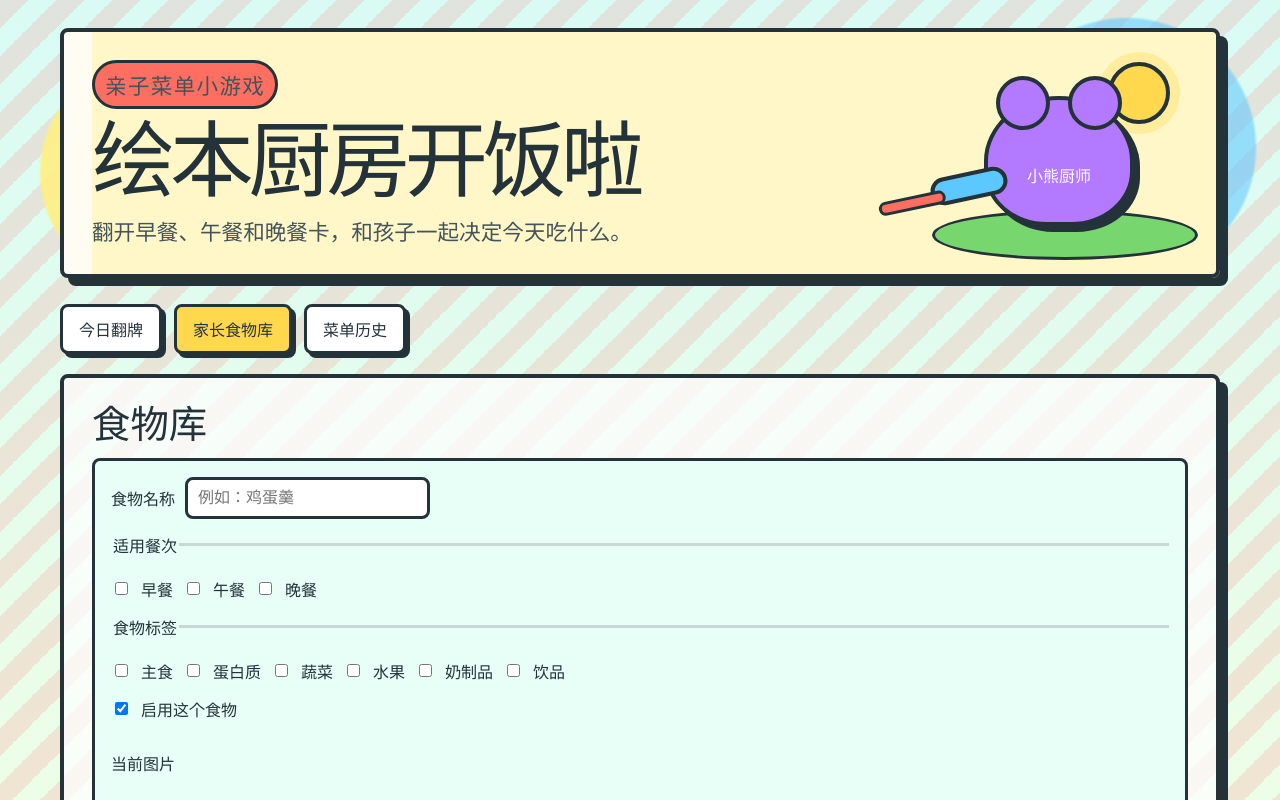
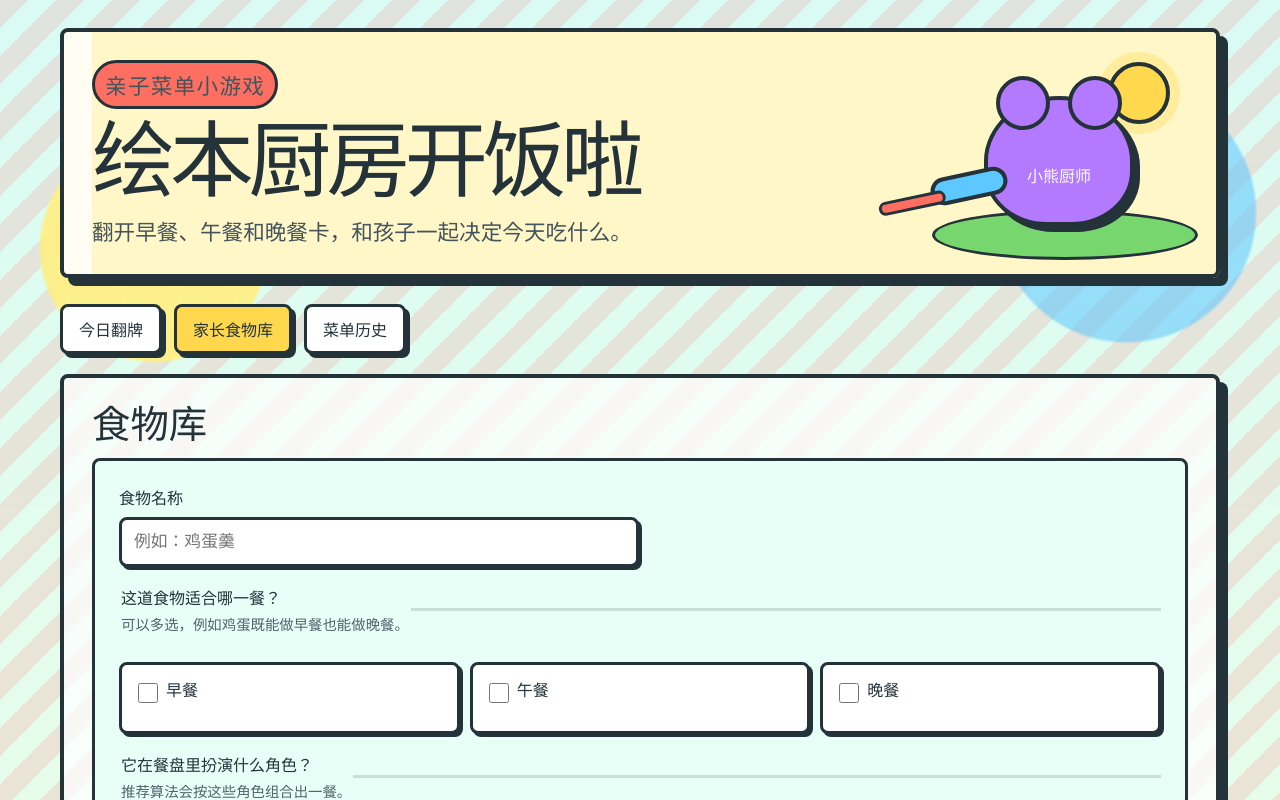
Before and after one commit to zhukaiquan/kids-meal-recommender, a React (Vite) app: page / in a window 1280 px wide. Both pictures are taken after a click on the button "家长食物库". Shown: the top 800 px of the page. Built offline with nearby package versions, Linux system fonts and the light colour scheme.

Commit message:
fix: improve parent food form interactions

```diff
--- a/src/components/FoodForm.tsx
+++ b/src/components/FoodForm.tsx
@@ -6,6 +6,15 @@ import { FoodImagePicker } from "./FoodImagePicker";
 
 const mealTypes: MealType[] = ["breakfast", "lunch", "dinner"];
 const tags: FoodTag[] = ["staple", "protein", "vegetable", "fruit", "dairy", "drink"];
+
+const tagHints: Record<FoodTag, string> = {
+  staple: "米饭、面、粥、土豆",
+  protein: "肉、蛋、鱼、豆制品",
+  vegetable: "绿叶菜、菌菇、根茎菜",
+  fruit: "水果、果泥、果盘",
+  dairy: "牛奶、酸奶、奶酪",
+  drink: "水、汤、豆浆",
+};
 
 type FoodFormProps = {
   initialValue?: FoodItem | null;
@@ -56,7 +65,7 @@ export function FoodForm({ initialValue, submitLabel, onSubmit, onCancel }: Food
         }
 
         if (selectedTags.length === 0) {
-          nextErrors.tags = "请至少选择一个标签。";
+          nextErrors.tags = "请至少选择一个营养角色。";
         }
 
         if (Object.keys(nextErrors).length > 0) {
@@ -81,56 +90,86 @@ export function FoodForm({ initialValue, submitLabel, onSubmit, onCancel }: Food
           setSelectedImage(null);
         }
       }}
+      className="food-form"
     >
-      <label>
-        食物名称
-        <input value={name} onChange={(event) => setName(event.target.value)} placeholder="例如：鸡蛋羹" aria-label="食物名称" />
+      <section className="food-form__section">
+        <label className="food-form__name">
+          <span>食物名称</span>
+          <input
+            value={name}
+            onChange={(event) => setName(event.target.value)}
+            placeholder="例如：鸡蛋羹"
+            aria-label="食物名称"
+          />
         </label>
         {errors.name ? <p role="alert">{errors.name}</p> : null}
+      </section>
 
-      <fieldset>
-        <legend>适用餐次</legend>
+      <fieldset className="food-form__section food-form__choice-group">
+        <legend>
+          <span>这道食物适合哪一餐？</span>
+          <small>可以多选，例如鸡蛋既能做早餐也能做晚餐。</small>
+        </legend>
+        <div className="food-form__choices food-form__choices--meals">
           {mealTypes.map((meal) => (
-          <label key={meal}>
+            <label key={meal} className="choice-chip choice-chip--meal">
               <input
                 type="checkbox"
+                aria-label={mealLabels[meal]}
                 checked={selectedMeals.includes(meal)}
                 onChange={() => toggleValue(meal, selectedMeals, setSelectedMeals)}
               />
-            {mealLabels[meal]}
+              <span>{mealLabels[meal]}</span>
             </label>
           ))}
+        </div>
       </fieldset>
       {errors.mealTypes ? <p role="alert">{errors.mealTypes}</p> : null}
 
-      <fieldset>
-        <legend>食物标签</legend>
+      <fieldset className="food-form__section food-form__choice-group">
+        <legend>
+          <span>它在餐盘里扮演什么角色？</span>
+          <small>推荐算法会按这些角色组合出一餐。</small>
+        </legend>
+        <div className="food-form__choices food-form__choices--tags">
           {tags.map((tag) => (
-          <label key={tag}>
+            <label key={tag} className="choice-chip choice-chip--tag">
               <input
                 type="checkbox"
+                aria-label={tagLabels[tag]}
                 checked={selectedTags.includes(tag)}
                 onChange={() => toggleValue(tag, selectedTags, setSelectedTags)}
               />
-            {tagLabels[tag]}
+              <span>{tagLabels[tag]}</span>
+              <small>{tagHints[tag]}</small>
             </label>
           ))}
+        </div>
       </fieldset>
       {errors.tags ? <p role="alert">{errors.tags}</p> : null}
 
-      <label>
+      <section className="food-form__section food-form__status">
+        <label className="switch-row">
           <input type="checkbox" checked={enabled} onChange={(event) => setEnabled(event.target.checked)} />
+          <span>
             启用这个食物
+            <small>关闭后不会出现在每日翻牌推荐里。</small>
+          </span>
         </label>
+      </section>
 
       <FoodImagePicker keyword={name} value={selectedImage} onChange={setSelectedImage} />
 
-      <button type="submit">{submitLabel}</button>
+      <footer className="food-form__actions">
+        <button type="submit" className="form-submit-button">
+          {submitLabel}
+        </button>
         {onCancel ? (
-        <button type="button" onClick={onCancel}>
+          <button type="button" className="form-secondary-button" onClick={onCancel}>
             取消
           </button>
         ) : null}
+      </footer>
     </form>
   );
 }
--- a/src/components/FoodImagePicker.tsx
+++ b/src/components/FoodImagePicker.tsx
@@ -25,26 +25,44 @@ export function FoodImagePicker({ keyword, value, onChange }: FoodImagePickerPro
   }
 
   return (
-    <section aria-label="食物图片选择">
-      <p>当前图片</p>
-      <FoodImage image={value} alt={keyword.trim() || "食物"} />
+    <section className="image-picker" aria-label="食物图片选择">
+      <div className="image-picker__heading">
+        <div>
+          <h3>食物图片</h3>
+          <p>给这张食物卡配一张图，翻牌时会更像小游戏。</p>
+        </div>
+      </div>
 
-      <div>
-        <button type="button" onClick={handleSearch} disabled={isLoading || !keyword.trim()}>
-          {isLoading ? "搜索中..." : "搜索图片"}
-        </button>
-        <button type="button" onClick={() => onChange(null)}>
-          不设置图片
-        </button>
+      <div className="image-picker__stage">
+        <div className="image-picker__preview">
+          <span>当前图片</span>
+          <FoodImage image={value} alt={keyword.trim() || "食物"} />
+        </div>
+
+        <div className="image-picker__controls">
+          <button
+            type="button"
+            className="image-picker__search"
+            onClick={handleSearch}
+            disabled={isLoading || !keyword.trim()}
+          >
+            {isLoading ? "搜索中..." : "搜索图片"}
+          </button>
+          <button type="button" className="image-picker__clear" onClick={() => onChange(null)}>
+            不设置图片
+          </button>
+          {!keyword.trim() ? <p>先填写食物名称，再搜索图片。</p> : null}
+        </div>
       </div>
 
       {hasSearched && results.length === 0 && !isLoading ? <p>没有找到合适的图片</p> : null}
 
-      <div>
+      <div className="image-picker__results">
         {results.map((image) => (
           <button
             key={image.fullUrl}
             type="button"
+            className="image-picker__result"
             aria-pressed={value?.fullUrl === image.fullUrl}
             onClick={() => onChange(image)}
           >
--- a/src/index.css
+++ b/src/index.css
@@ -678,50 +678,269 @@ form {
   line-height: 1.2;
 }
 
-form {
+.food-form {
+  display: grid;
+  gap: 18px;
   margin-top: 14px;
   border: 3px solid #24323a;
   border-radius: 8px;
   background: #e8fff8;
-  padding: 16px;
+  padding: clamp(16px, 2.5vw, 24px);
 }
 
-form label,
-fieldset {
-  display: flex;
-  flex-wrap: wrap;
+.food-form__section {
+  display: grid;
   gap: 10px;
-  align-items: center;
   border: 0;
+  border-top: 3px solid rgba(36, 50, 58, 0.16);
   margin: 0;
-  padding: 0;
-  font-weight: 800;
+  padding: 16px 0 0;
 }
 
-fieldset {
-  align-items: flex-start;
-  border-top: 3px solid rgba(36, 50, 58, 0.18);
-  padding-top: 12px;
+.food-form__section:first-child {
+  border-top: 0;
+  padding-top: 0;
 }
 
-legend {
-  margin-bottom: 8px;
+.food-form__name {
+  display: grid;
+  gap: 8px;
+  max-width: 520px;
+  color: #24323a;
   font-weight: 900;
 }
 
-input[type="text"],
-input:not([type]) {
-  min-height: 42px;
+.food-form__name input {
+  min-height: 50px;
   border: 3px solid #24323a;
   border-radius: 8px;
-  padding: 8px 10px;
+  padding: 10px 12px;
   background: #ffffff;
+  font-size: 1.05rem;
+  box-shadow: 3px 3px 0 #24323a;
+}
+
+.food-form__choice-group legend {
+  display: grid;
+  gap: 4px;
+  margin: 0 0 12px;
+  color: #24323a;
+  font-weight: 900;
+}
+
+.food-form__choice-group legend small,
+.switch-row small,
+.image-picker p,
+.choice-chip small {
+  color: #52636b;
+  font-size: 0.9rem;
+  font-weight: 700;
+}
+
+.food-form__choices {
+  display: grid;
+  gap: 10px;
+}
+
+.food-form__choices--meals {
+  grid-template-columns: repeat(3, minmax(0, 1fr));
+}
+
+.food-form__choices--tags {
+  grid-template-columns: repeat(auto-fit, minmax(180px, 1fr));
+}
+
+.choice-chip {
+  position: relative;
+  display: grid;
+  gap: 3px;
+  min-height: 72px;
+  border: 3px solid #24323a;
+  border-radius: 8px;
+  background: #ffffff;
+  padding: 12px 12px 12px 44px;
+  color: #24323a;
+  font-weight: 900;
+  box-shadow: 3px 3px 0 #24323a;
+  transition:
+    transform 150ms ease,
+    background 150ms ease,
+    box-shadow 150ms ease;
+}
+
+.choice-chip:hover {
+  transform: translate(2px, 2px);
+  box-shadow: 1px 1px 0 #24323a;
+}
+
+.choice-chip input {
+  position: absolute;
+  left: 12px;
+  top: 15px;
+  width: 20px;
+  height: 20px;
+  accent-color: #2457ff;
+}
+
+.choice-chip:has(input:checked) {
+  background: #ffd84d;
+}
+
+.choice-chip--meal:nth-child(2):has(input:checked) {
+  background: #83e4d1;
+}
+
+.choice-chip--meal:nth-child(3):has(input:checked) {
+  background: #9dd7ff;
+}
+
+.choice-chip--tag:has(input:checked) {
+  background: #ffb4c2;
+}
+
+.switch-row {
+  display: flex;
+  gap: 12px;
+  align-items: flex-start;
+  width: max-content;
+  max-width: 100%;
+  border: 3px solid #24323a;
+  border-radius: 8px;
+  background: #ffffff;
+  padding: 12px;
+  font-weight: 900;
+  box-shadow: 3px 3px 0 #24323a;
+}
+
+.switch-row input {
+  width: 22px;
+  height: 22px;
+  margin-top: 2px;
+  accent-color: #2457ff;
+}
+
+.switch-row span {
+  display: grid;
+  gap: 3px;
+}
+
+.image-picker {
+  display: grid;
+  gap: 14px;
+  border-top: 3px solid rgba(36, 50, 58, 0.16);
+  padding-top: 16px;
+}
+
+.image-picker__heading h3,
+.image-picker__heading p {
+  margin: 0;
+}
+
+.image-picker__heading h3 {
+  color: #24323a;
+  font-size: 1.2rem;
+}
+
+.image-picker__heading p {
+  margin-top: 4px;
+}
+
+.image-picker__stage {
+  display: grid;
+  grid-template-columns: minmax(180px, 280px) minmax(220px, 1fr);
+  gap: 16px;
+  align-items: stretch;
+}
+
+.image-picker__preview {
+  display: grid;
+  gap: 8px;
+  border: 3px solid #24323a;
+  border-radius: 8px;
+  background: #ffffff;
+  padding: 10px;
+  box-shadow: 3px 3px 0 #24323a;
+}
+
+.image-picker__preview > span {
+  font-weight: 900;
+}
+
+.image-picker__preview .food-image {
+  min-height: 160px;
+  border: 3px solid #24323a;
+  border-radius: 8px;
+  background: #fff7c7;
+}
+
+.image-picker__controls {
+  display: flex;
+  flex-wrap: wrap;
+  gap: 12px;
+  align-content: flex-start;
+  align-items: center;
+  border: 3px dashed rgba(36, 50, 58, 0.35);
+  border-radius: 8px;
+  background: rgba(255, 255, 255, 0.62);
+  padding: 14px;
+}
+
+.image-picker__controls p {
+  flex-basis: 100%;
+  margin: 0;
 }
 
 form button {
   width: max-content;
   padding: 9px 13px;
   background: #ffd84d;
+}
+
+.image-picker__search {
+  background: #5cc8ff;
+}
+
+.image-picker__clear,
+.form-secondary-button {
+  background: #ffffff;
+}
+
+.image-picker__results {
+  display: grid;
+  grid-template-columns: repeat(auto-fit, minmax(160px, 1fr));
+  gap: 12px;
+}
+
+.image-picker__result {
+  display: grid;
+  gap: 8px;
+  justify-items: stretch;
+  text-align: left;
+}
+
+.image-picker__result[aria-pressed="true"] {
+  background: #78d66f;
+}
+
+.image-picker__result .food-image {
+  min-height: 110px;
+  border: 3px solid #24323a;
+  border-radius: 8px;
+}
+
+.food-form__actions {
+  display: flex;
+  flex-wrap: wrap;
+  gap: 12px;
+  align-items: center;
+  border-top: 3px solid #24323a;
+  padding-top: 16px;
+}
+
+.form-submit-button {
+  min-height: 52px;
+  background: #ffd84d;
+  font-size: 1.05rem;
 }
 
 @keyframes card-pop {
@@ -752,6 +971,11 @@ form button {
   .meal-card__front {
     min-height: 360px;
   }
+
+  .image-picker__stage,
+  .food-form__choices--meals {
+    grid-template-columns: 1fr;
+  }
 }
 
 @media (max-width: 620px) {
```
Also changed, not shown: 1 other file (tests, documents, lock files or other folders). Lines whose indentation alone changed are shown as unchanged.
